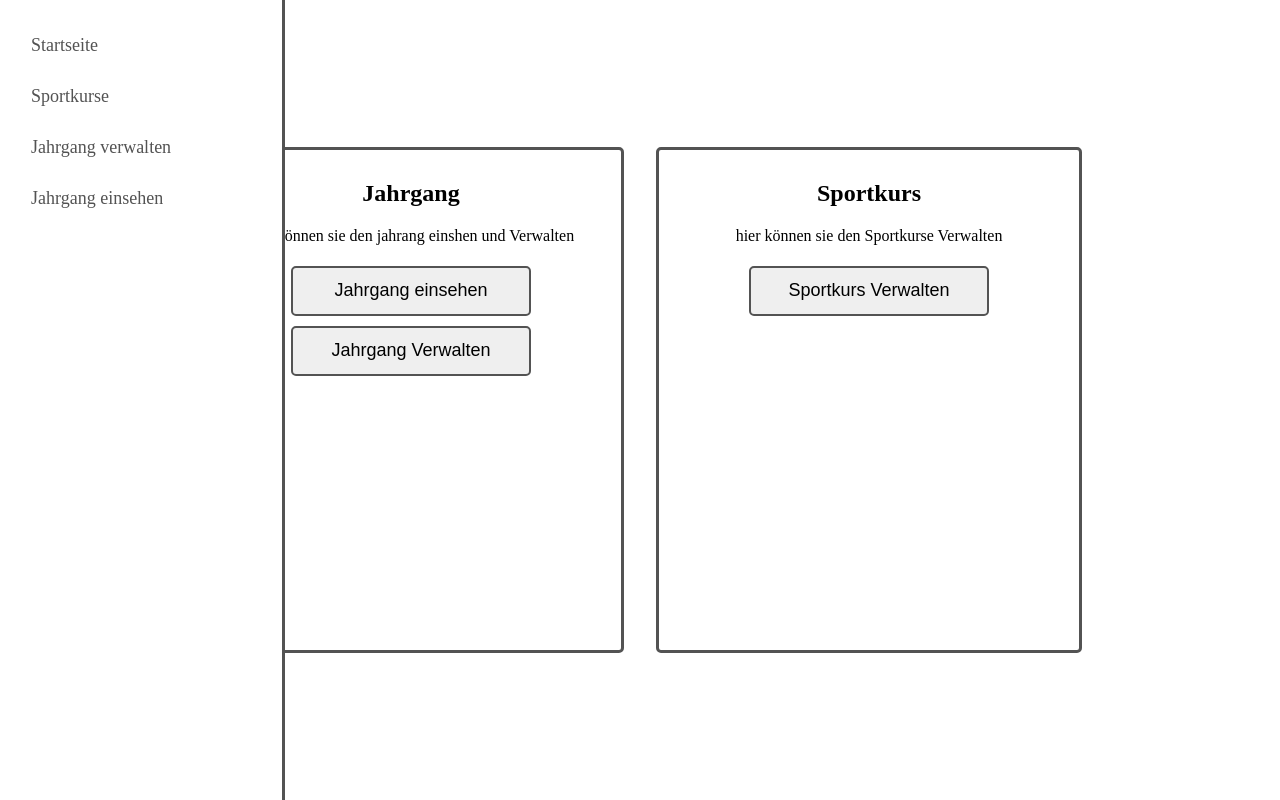
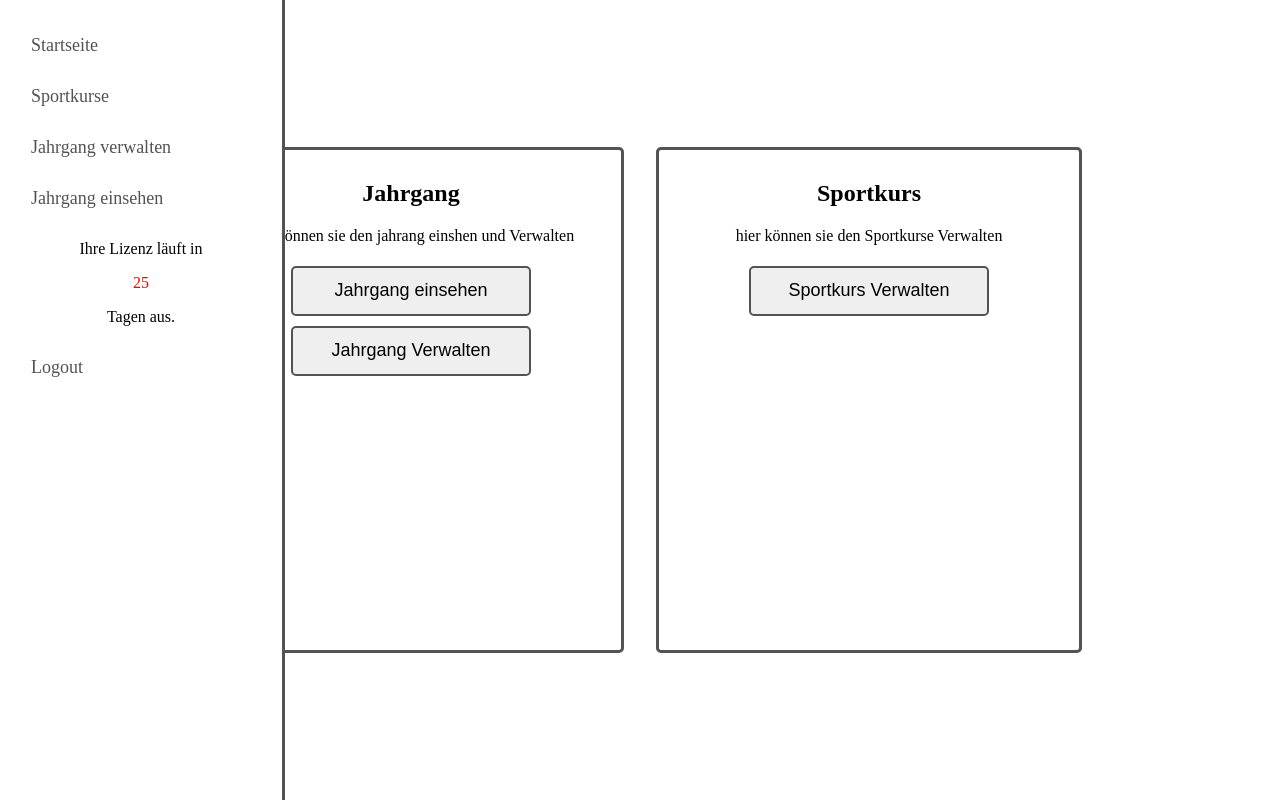
Before and after one commit to Reaperthedev/PJR, a plain HTML site: page Frontend/Oko/main.html in a window 1280 px wide. Drawn offline with Linux system fonts and the light colour scheme.

Commit message:
Add files via upload

```diff
--- a/Frontend/Oko/main.css
+++ b/Frontend/Oko/main.css
@@ -2,10 +2,14 @@ body {
   margin: 0;
 
 }
+
 .Conrainer {
   display: flex;
 }
+
 .sidebar {
+  display: flex;
+  flex-direction: column;
   padding: 1em;
   border-right: 3px solid rgb(83, 83, 83);
   height: 100%;
@@ -30,14 +34,19 @@ body {
   border: 1px solid rgb(83, 83, 83);
   border-radius: 5px;
 }
+
 /* Your existing styles */
 
 .boxSelectContainer {
   display: flex;
-    align-items: center; /* Center the boxes vertically */
-    justify-content: center; /* Center the boxes horizontally */
-    height: 100vh; /* Set height to full viewport height */
-    margin: 0 auto; /* Center the container horizontally */
+  align-items: center;
+  /* Center the boxes vertically */
+  justify-content: center;
+  /* Center the boxes horizontally */
+  height: 100vh;
+  /* Set height to full viewport height */
+  margin: 0 auto;
+  /* Center the container horizontally */
 }
 
 /* Your existing styles */
@@ -49,7 +58,8 @@ body {
   text-align: center;
   width: 25em;
   height: 30em;
-    margin: 0 1em; /* Adjusted margin for spacing between boxes */
+  margin: 0 1em;
+  /* Adjusted margin for spacing between boxes */
 }
 
 .box input {
@@ -60,3 +70,15 @@ body {
   border-radius: 5px;
   margin: 5px;
 }
+
+.sidebar-lower {
+  vertical-align: bottom;
+}
+
+.sidebar-lower p{
+  text-align: center;
+}
+
+.timer {
+  color: red;
+}
--- a/Frontend/Oko/main.html
+++ b/Frontend/Oko/main.html
@@ -15,6 +15,10 @@
             <a href="#about">Sportkurse</a>
             <a href="#services">Jahrgang verwalten</a>
             <a href="#contact">Jahrgang einsehen</a>
+            <div class="sidebar-lower">
+                <p>Ihre Lizenz läuft in <br> </p><p class="timer">25</p><p> Tagen aus.</p>
+                <a href="#contact">Logout</a>
+            </div>
           </div>
 
         <div class="boxSelectContainer">
@@ -31,7 +35,7 @@
             <div class="box">
                 <h2>Sportkurs</h2>
                 <p>hier können sie den Sportkurse Verwalten</p>
-                <a href="">
+                <a href="sportkurs.html">
                     <input type="button" value="Sportkurs Verwalten">
                 </a>
             </div>
```
Lines whose indentation alone changed are shown as unchanged.
